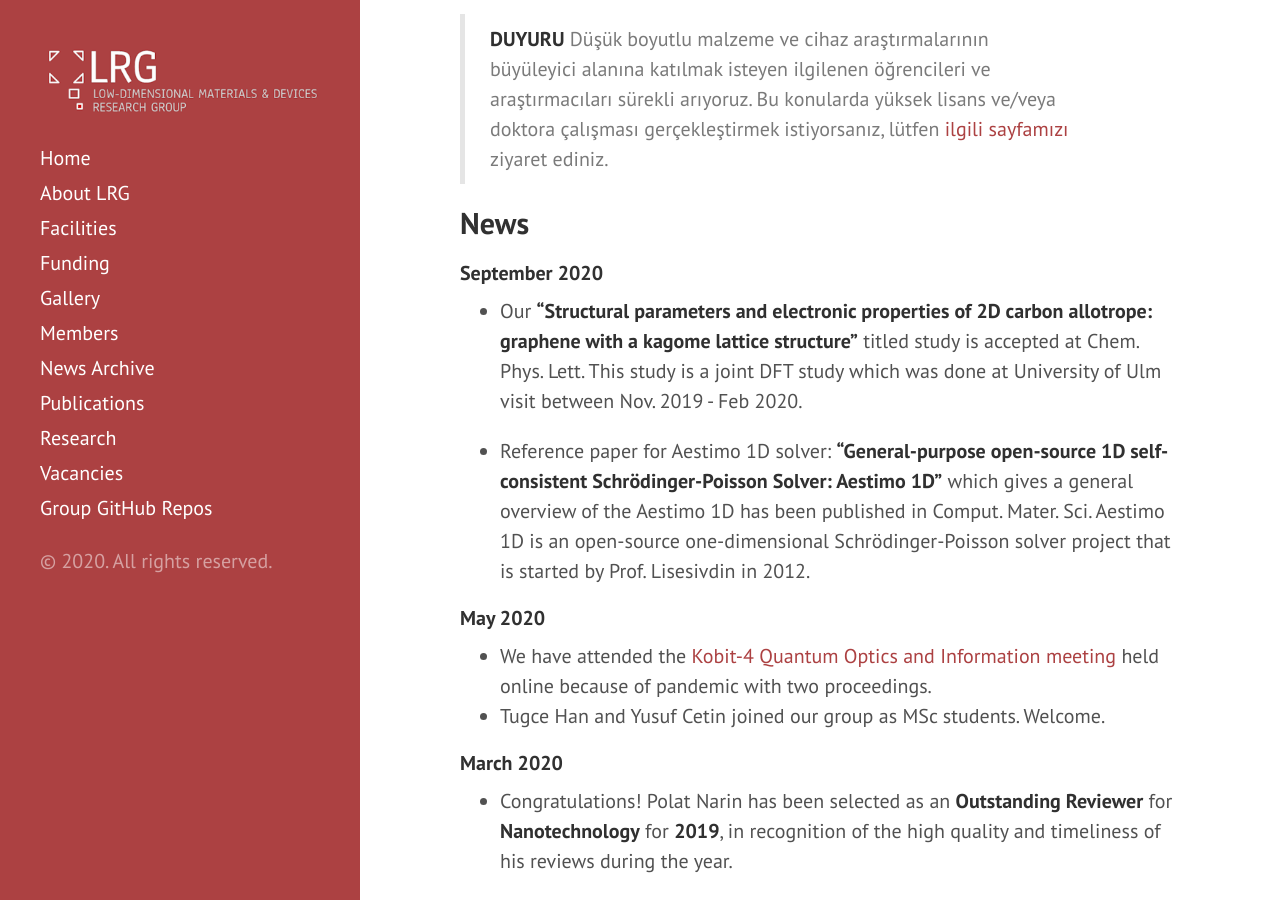
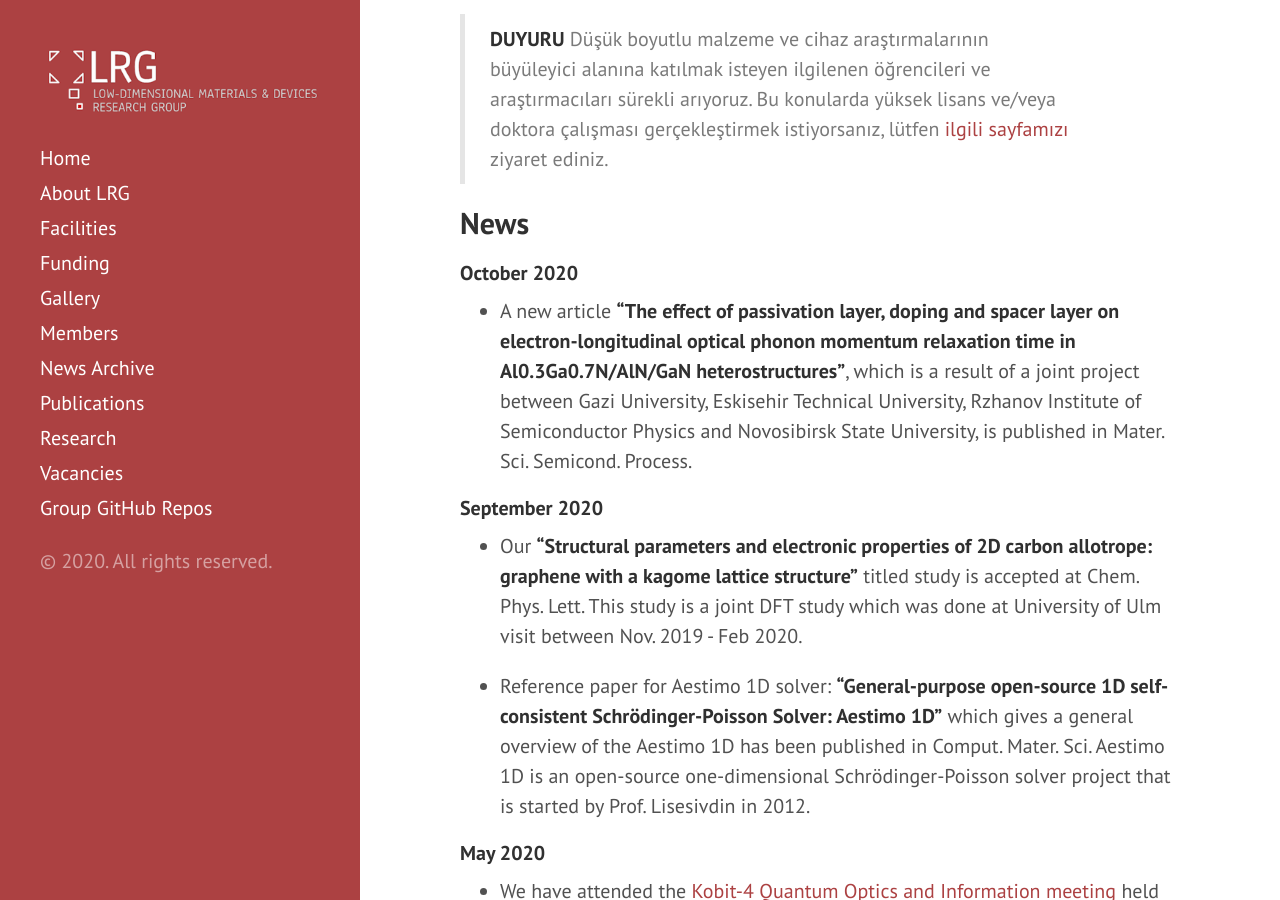
Before and after one commit to lrgresearch/oldwebsite, a Jekyll site: the page built from index.md, in a window 1280 px wide and 900 px high, scrolled down 446 px. Built offline with Jekyll 4.4.1, drawn with Linux system fonts in a browser that asks for light colours; the list of posts is cut into pages by our own code.

Commit message:
Update index.md
Adding news about Feyza's published article

```diff
--- a/index.md
+++ b/index.md
@@ -11,6 +11,10 @@ layout: page
 > Düşük boyutlu malzeme ve cihaz araştırmalarının büyüleyici alanına katılmak isteyen ilgilenen öğrencileri ve araştırmacıları sürekli arıyoruz. Bu konularda yüksek lisans ve/veya doktora çalışması gerçekleştirmek istiyorsanız, lütfen [ilgili sayfamızı](vacancies.md) ziyaret ediniz.
 
 ## News
+
+#### October 2020
+
+* A new article **"The effect of passivation layer, doping and spacer layer on electron-longitudinal optical phonon momentum relaxation time in Al0.3Ga0.7N/AlN/GaN heterostructures"**, which is a result of a joint project between Gazi University, Eskisehir Technical University, Rzhanov Institute of Semiconductor Physics and Novosibirsk State University, is published in Mater. Sci. Semicond. Process.
 
 #### September 2020
 
```
